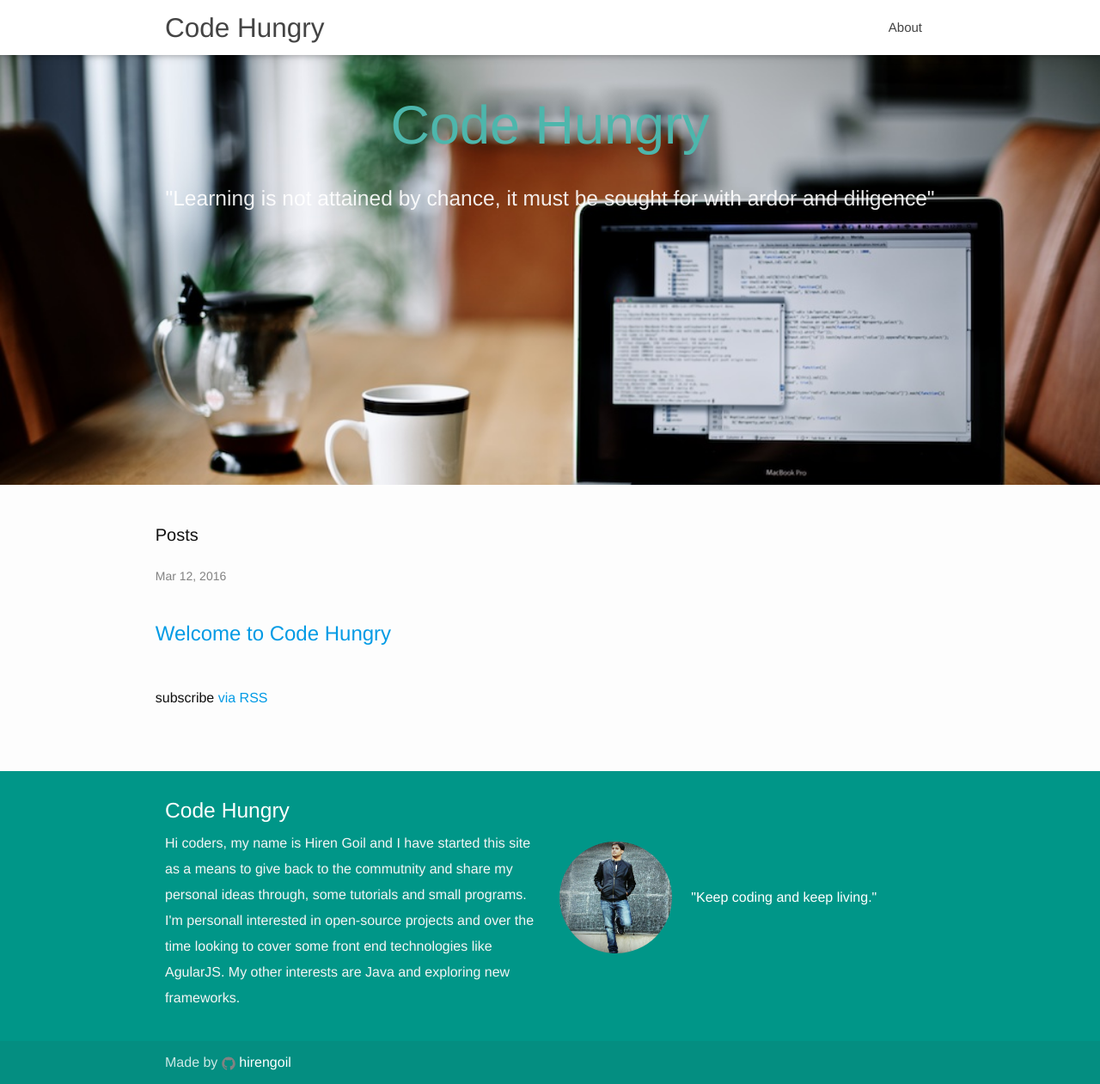
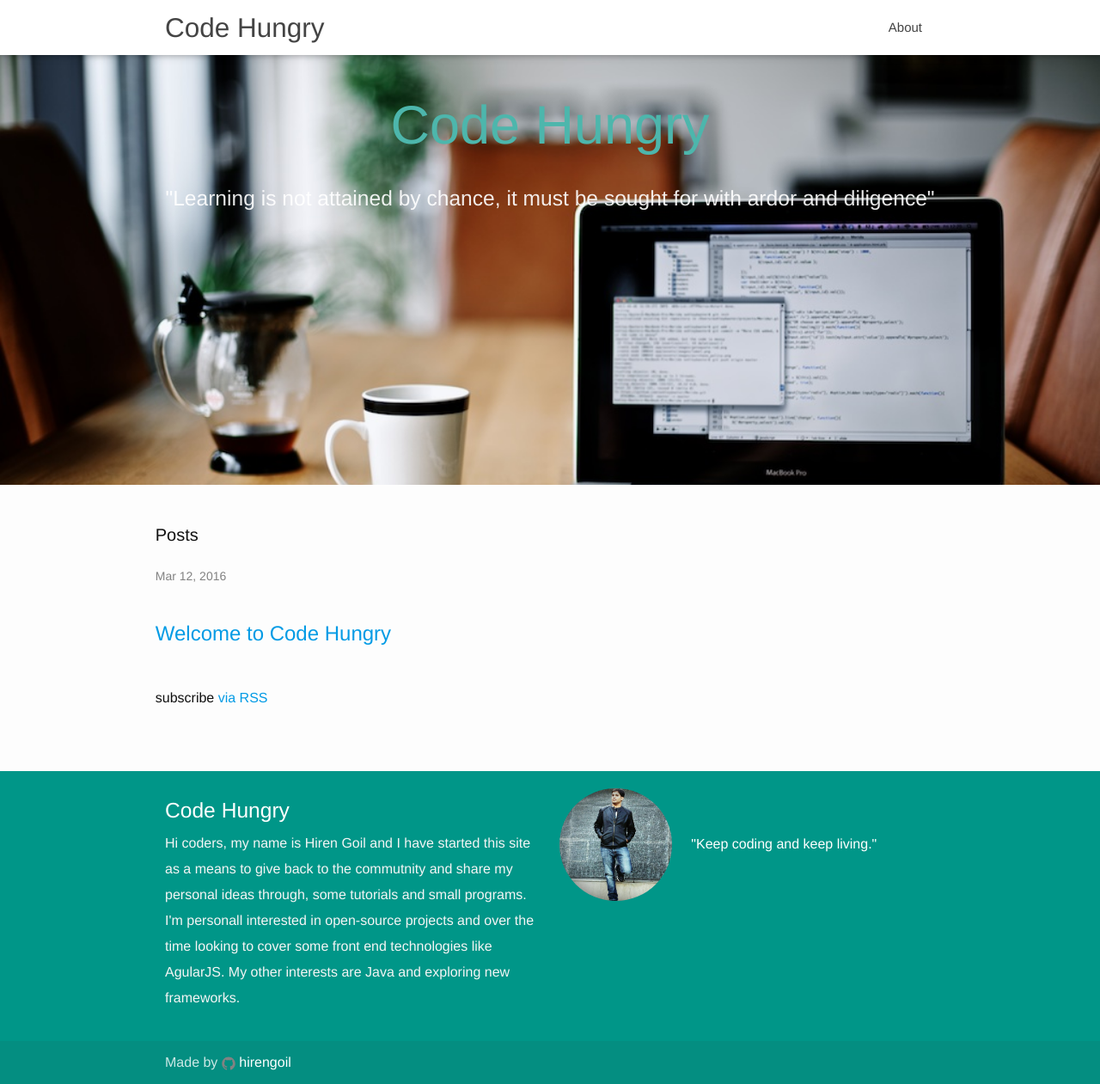
Before and after one commit to HirenGoil/hirengoil.github.io, a Jekyll site: the page built from index.html, in a window 1280 px wide. Shown: the whole page at 86% size. Built offline with Jekyll 4.4.1, drawn with Linux system fonts in a browser that asks for light colours; nearby versions of some CDN libraries.

Commit message:
footer fix

```diff
--- a/_includes/footer.html
+++ b/_includes/footer.html
@@ -1,6 +1,6 @@
 <footer class="page-footer teal">
     <div class="container">
-      <div class="row valign-wrapper">
+      <div class="row ">
         <div class="col l6 s12">
           <h5 class="white-text">{{ site.title }}</h5>
           <p class="grey-text text-lighten-4">{{ site.description }}</p>
```
